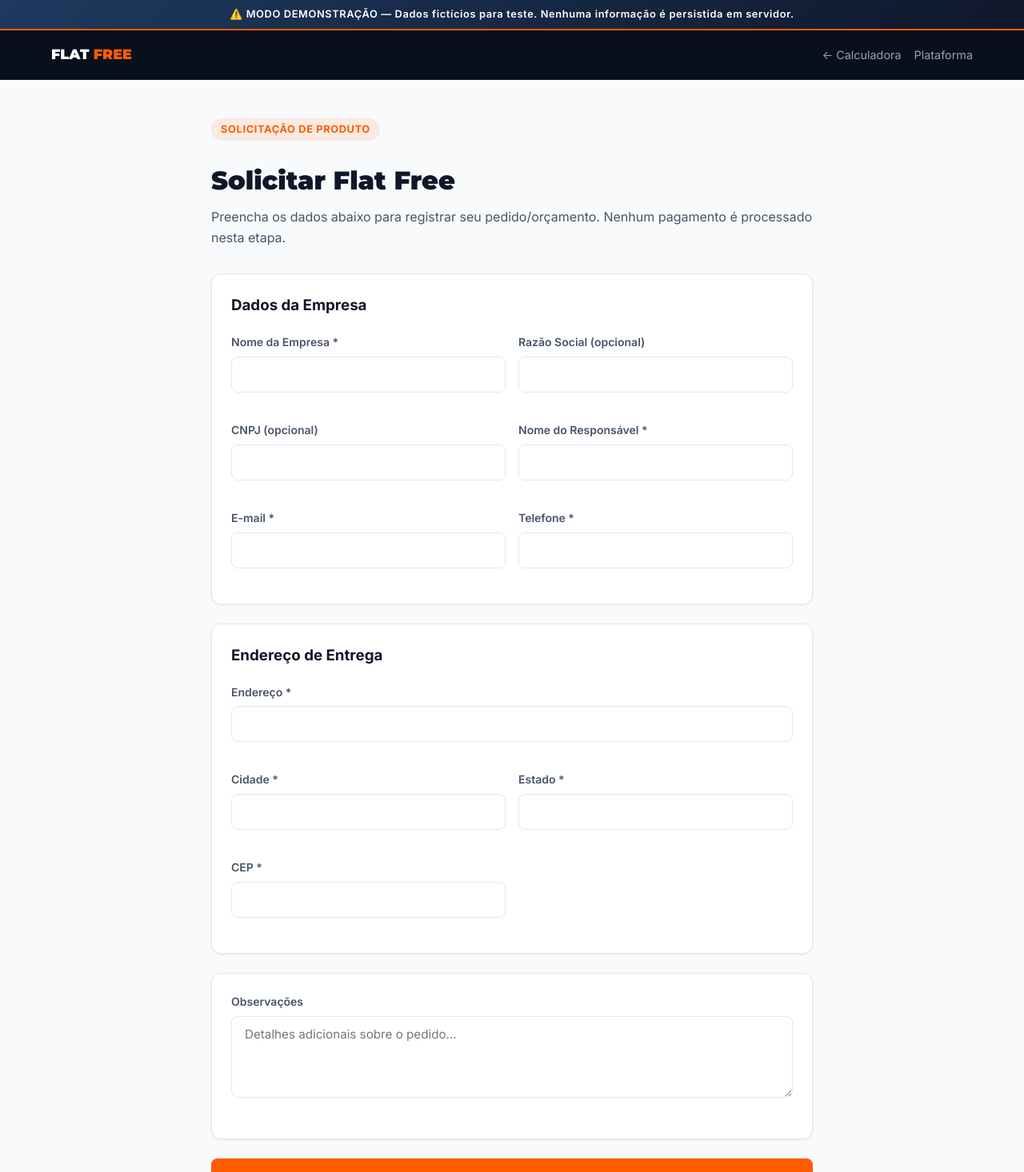
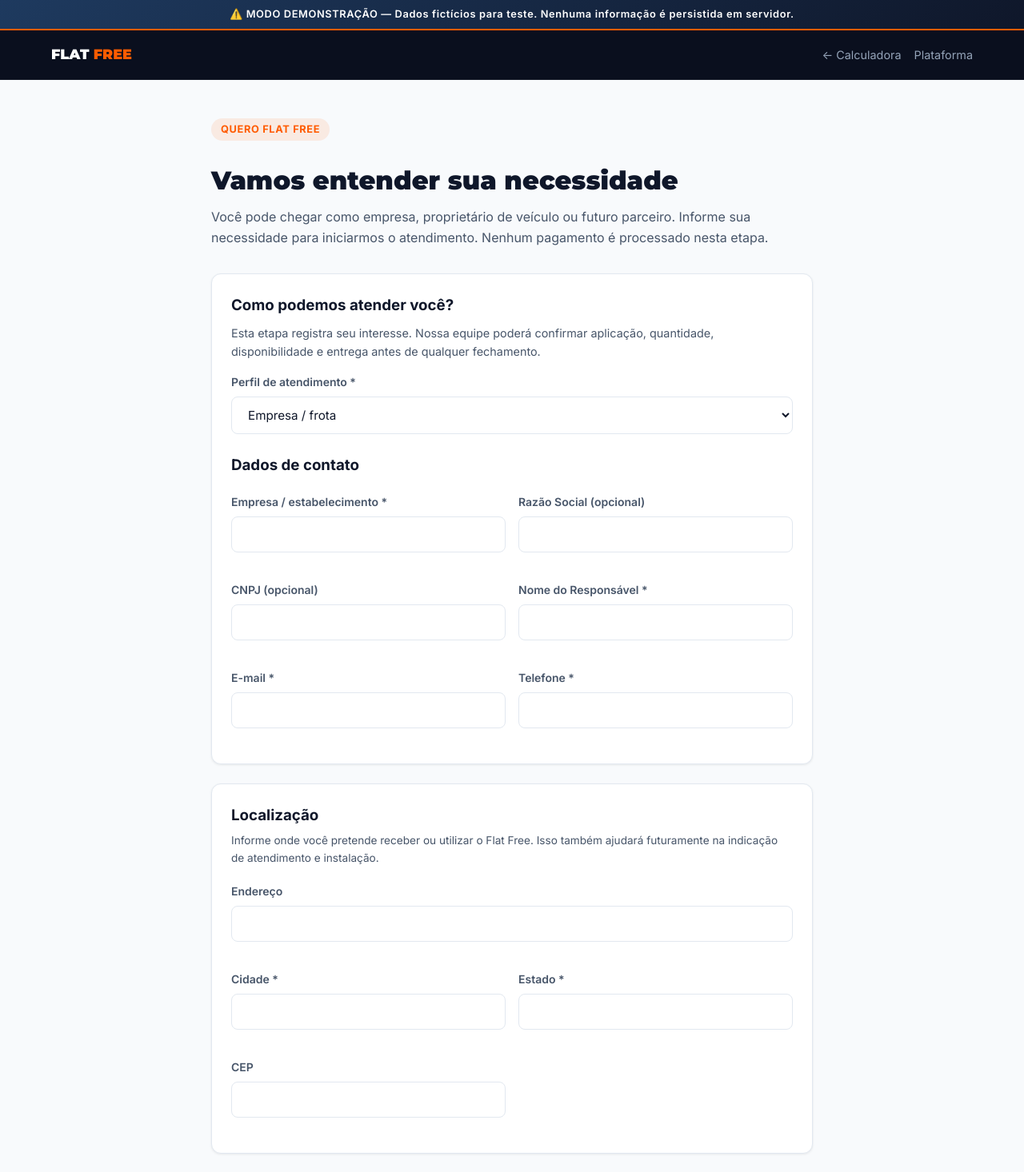
Before and after one commit to vicgouveia-cloud/flat-free-brasil, a Next.js app: page /solicitar in a window 1280 px wide. Shown: the top 1466 px of the page at 80% size. Built offline with nearby package versions, Linux system fonts and the light colour scheme.

Commit message:
refactor(request): open public customer entry flow

```diff
--- a/app/solicitar/page.tsx
+++ b/app/solicitar/page.tsx
@@ -51,6 +51,7 @@
   const [calcItems, setCalcItems] = useState<CalcItem[]>([])
   const [submitted, setSubmitted] = useState(false)
   const [form, setForm] = useState({
+    perfil: 'frota',
     nomeEmpresa: '', razaoSocial: '', cnpj: '',
     nomeResponsavel: '', email: '', telefone: '',
     endereco: '', cidade: '', estado: '', cep: '',
@@ -214,12 +215,24 @@
       )}
 
       <div className="card" style={{ marginBottom: '1.5rem' }}>
-        <h3 style={{ fontWeight: 700, marginBottom: '1.25rem' }}>Dados da Empresa</h3>
+        <h3 style={{ fontWeight: 700, marginBottom: '0.5rem' }}>Como podemos atender você?</h3>
+        <p style={{ color: 'var(--text-secondary)', fontSize: '0.9rem', marginBottom: '1rem' }}>Esta etapa registra seu interesse. Nossa equipe poderá confirmar aplicação, quantidade, disponibilidade e entrega antes de qualquer fechamento.</p>
+        <div className="form-group" style={{ marginBottom: '1.5rem' }}>
+          <label className="form-label">Perfil de atendimento *</label>
+          <select className="form-control" value={form.perfil} onChange={e => updateForm('perfil', e.target.value)}>
+            <option value="frota">Empresa / frota</option>
+            <option value="particular">Veículo particular</option>
+            <option value="parceiro">Quero instalar ou revender</option>
+          </select>
+        </div>
+        <h3 style={{ fontWeight: 700, marginBottom: '1.25rem' }}>{form.perfil === 'particular' ? 'Seus dados' : 'Dados de contato'}</h3>
         <div style={{ display: 'grid', gridTemplateColumns: 'repeat(auto-fit, minmax(280px, 1fr))', gap: '1rem' }}>
           {([
-            ['nomeEmpresa', 'Nome da Empresa *', 'text', true],
-            ['razaoSocial', 'Razão Social (opcional)', 'text', false],
-            ['cnpj', 'CNPJ (opcional)', 'text', false],
+            ['nomeEmpresa', form.perfil === 'particular' ? 'Nome *' : 'Empresa / estabelecimento *', 'text', true],
+            ...(form.perfil !== 'particular' ? [
+              ['razaoSocial', 'Razão Social (opcional)', 'text', false],
+              ['cnpj', 'CNPJ (opcional)', 'text', false],
+            ] : []),
             ['nomeResponsavel', 'Nome do Responsável *', 'text', true],
             ['email', 'E-mail *', 'email', true],
             ['telefone', 'Telefone *', 'tel', true],
@@ -235,11 +248,12 @@
       </div>
 
       <div className="card" style={{ marginBottom: '1.5rem' }}>
-        <h3 style={{ fontWeight: 700, marginBottom: '1.25rem' }}>Endereço de Entrega</h3>
+        <h3 style={{ fontWeight: 700, marginBottom: '0.4rem' }}>Localização</h3>
+        <p style={{ color: 'var(--text-secondary)', fontSize: '0.85rem', marginBottom: '1.25rem' }}>Informe onde você pretende receber ou utilizar o Flat Free. Isso também ajudará futuramente na indicação de atendimento e instalação.</p>
         <div style={{ display: 'grid', gridTemplateColumns: 'repeat(auto-fit, minmax(280px, 1fr))', gap: '1rem' }}>
           <div className="form-group" style={{ gridColumn: '1 / -1' }}>
-            <label className="form-label">Endereço *</label>
-            <input type="text" className="form-control" required value={form.endereco} onChange={e => updateForm('endereco', e.target.value)} />
+            <label className="form-label">Endereço</label>
+            <input type="text" className="form-control" value={form.endereco} onChange={e => updateForm('endereco', e.target.value)} />
           </div>
           <div className="form-group">
             <label className="form-label">Cidade *</label>
@@ -250,8 +264,8 @@
             <input type="text" className="form-control" required maxLength={2} value={form.estado} onChange={e => updateForm('estado', e.target.value)} />
           </div>
           <div className="form-group">
-            <label className="form-label">CEP *</label>
-            <input type="text" className="form-control" required value={form.cep} onChange={e => updateForm('cep', e.target.value)} />
+            <label className="form-label">CEP</label>
+            <input type="text" className="form-control" value={form.cep} onChange={e => updateForm('cep', e.target.value)} />
           </div>
         </div>
       </div>
@@ -261,12 +275,12 @@
           <label className="form-label">Observações</label>
           <textarea className="form-control" rows={4} value={form.observacoes}
             onChange={e => updateForm('observacoes', e.target.value)}
-            placeholder="Detalhes adicionais sobre o pedido..." />
+            placeholder={form.perfil === 'parceiro' ? 'Conte sobre seu estabelecimento, serviços e interesse em instalar ou revender Flat Free...' : 'Conte um pouco sobre os veículos, pneus ou necessidade que você quer atender...'} />
         </div>
       </div>
 
       <button type="submit" className="btn btn-primary btn-lg" style={{ width: '100%', justifyContent: 'center' }}>
-        <i className="fas fa-paper-plane" /> Registrar Solicitação
+        <i className="fas fa-paper-plane" /> Enviar Interesse
       </button>
     </form>
   )
@@ -288,9 +302,9 @@
       <main style={{ minHeight: '100vh', background: 'var(--bg-primary)', padding: '3rem 0' }}>
         <div className="container" style={{ maxWidth: '800px' }}>
           <div style={{ marginBottom: '2rem' }}>
-            <span className="section-tag">Solicitação de Produto</span>
-            <h1 style={{ fontSize: '2rem', fontWeight: 900, fontFamily: 'Montserrat', marginTop: '0.5rem', marginBottom: '0.5rem' }}>Solicitar Flat Free</h1>
-            <p style={{ color: 'var(--text-secondary)' }}>Preencha os dados abaixo para registrar seu pedido/orçamento. Nenhum pagamento é processado nesta etapa.</p>
+            <span className="section-tag">Quero Flat Free</span>
+            <h1 style={{ fontSize: '2rem', fontWeight: 900, fontFamily: 'Montserrat', marginTop: '0.5rem', marginBottom: '0.5rem' }}>Vamos entender sua necessidade</h1>
+            <p style={{ color: 'var(--text-secondary)' }}>Você pode chegar como empresa, proprietário de veículo ou futuro parceiro. Informe sua necessidade para iniciarmos o atendimento. Nenhum pagamento é processado nesta etapa.</p>
           </div>
           <Suspense fallback={<div>Carregando...</div>}>
             <SolicitarForm />
```
